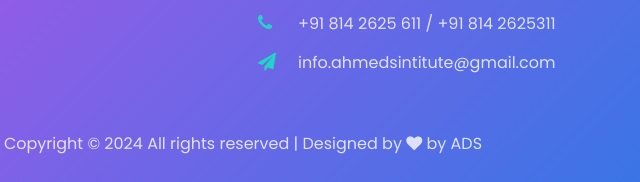
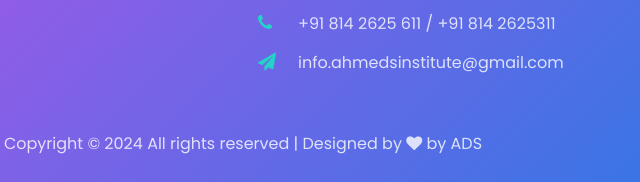
Before and after one commit to Ahmeds-Institute-Of-Excellence/AIE_website, a plain HTML site: page coaching.html in a window 1280 px wide. Shown: the part 3665-3847 px from the top of the page, 397-1037 px from the left. Drawn offline with Linux system fonts and the light colour scheme; some packages are replaced by stand-ins of ours; no server answers.

Commit message:
Update coaching.html

```diff
--- a/coaching.html
+++ b/coaching.html
@@ -567,7 +567,7 @@
                     Azampura, Chaderghat, Hyderabad, Telangana 500024.</span></a></li>
                 <li><span class="icon fa fa-phone"></span><span class="text"><a href="https://wa.me/+918142625611"> +91 814 2625 611</a> / <a href="tel:+918142625311"> +91 814 2625311</a></span></li>
                 <li><a href="https://mail.google.com/mail/"><span class="icon fa fa-paper-plane"></span><span
-                      class="text">info.ahmedsintitute@gmail.com</span></a></li>
+                      class="text">info.ahmedsinstitute@gmail.com</span></a></li>
               </ul>
             </div>
           </div>
```
